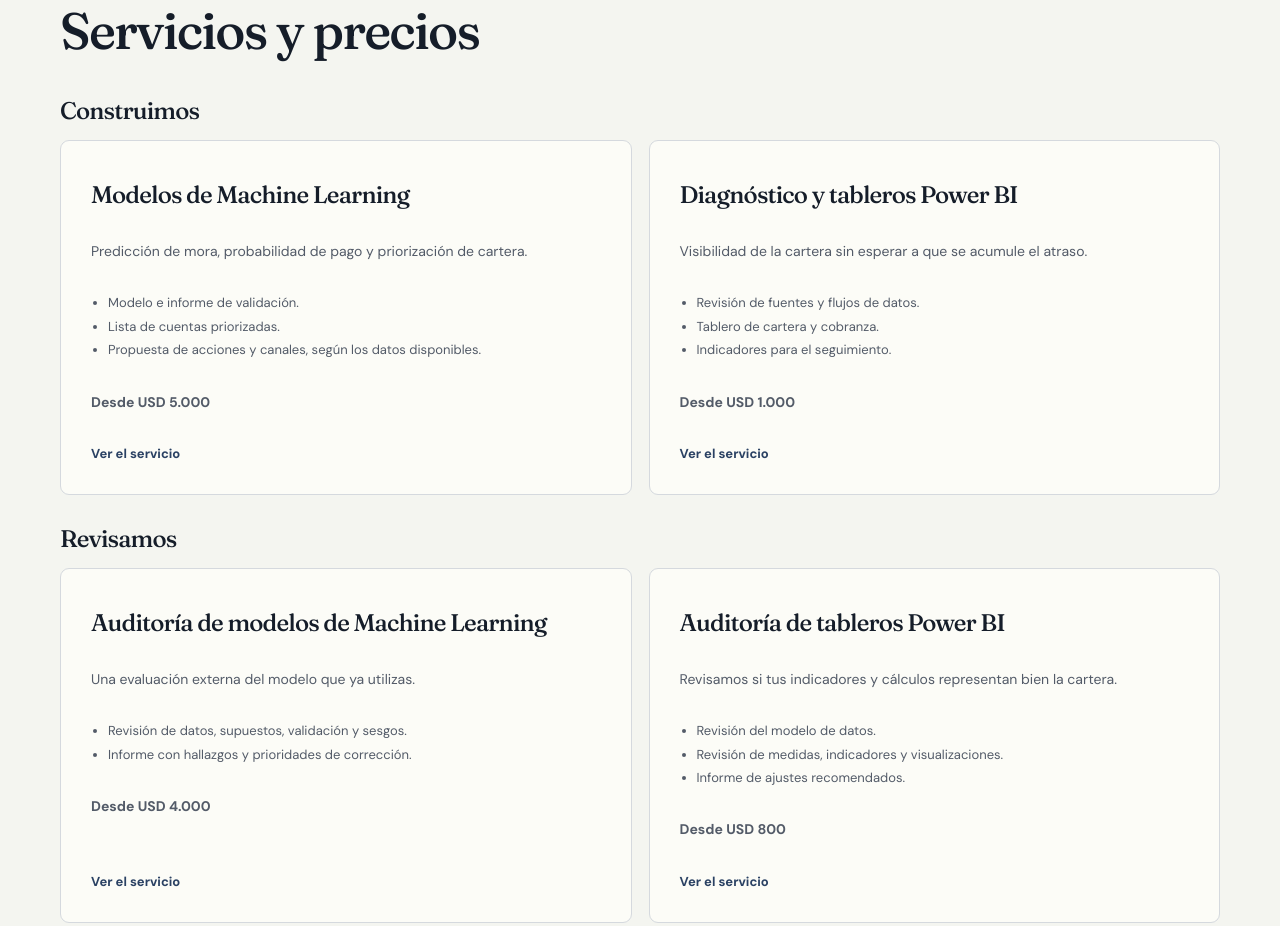
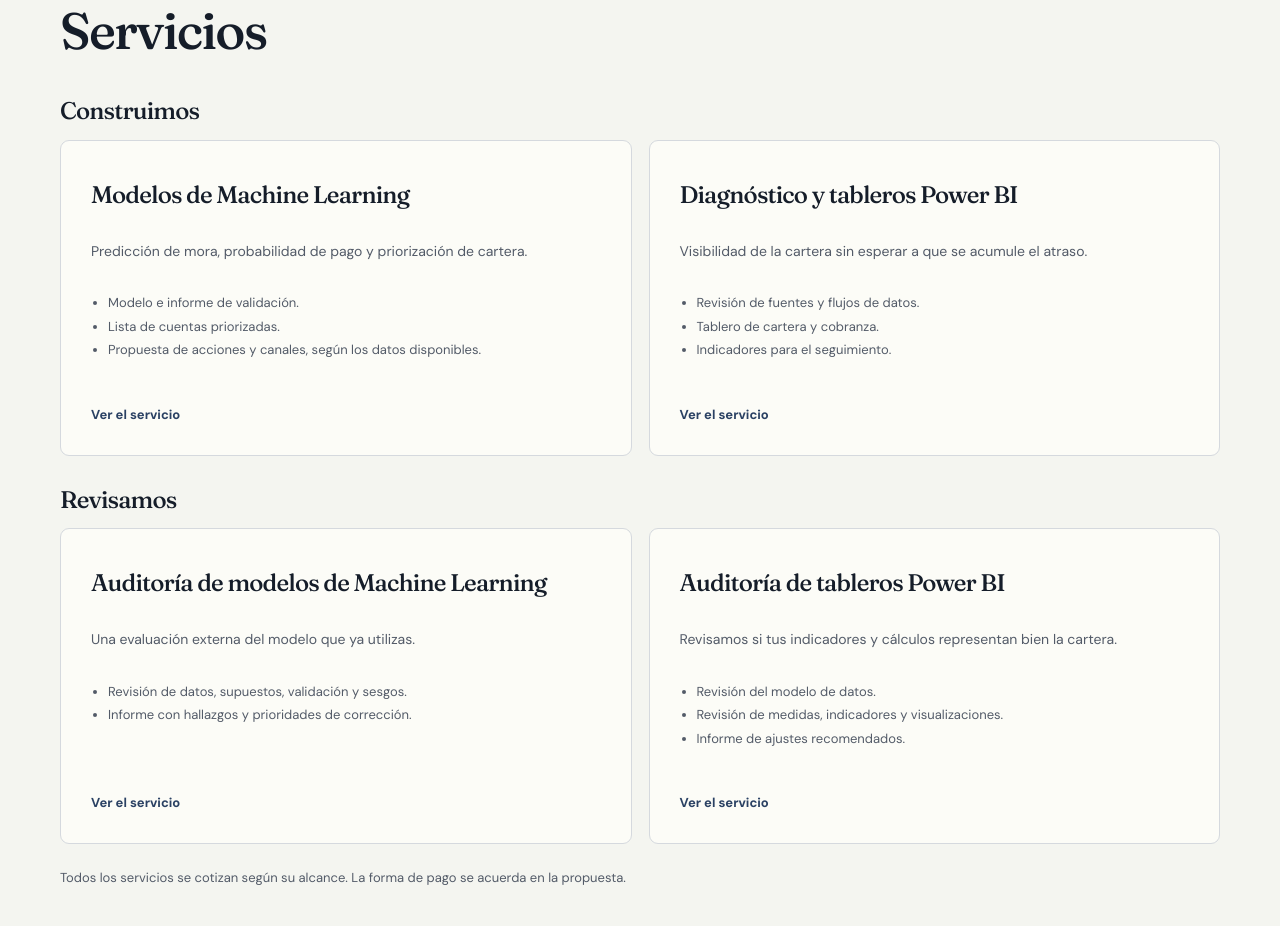
Before and after one commit to QuorumRisk/QuorumRisk.github.io, a plain HTML site: page index.html in a window 1280 px wide. Shown: the part 1516-2442 px from the top of the page. Drawn offline with Linux system fonts and the light colour scheme.

Commit message:
Retirar precios públicos y actualizar navegación de servicios: index.html

```diff
--- a/index.html
+++ b/index.html
@@ -138,8 +138,8 @@
       <svg viewBox="0 0 40 40" fill="none" aria-hidden="true"><circle cx="20" cy="20" r="18.4" stroke="#a9b4c4" opacity=".65"/><g stroke="#8e98a8"><path d="M20 8V20M31.4 16.3 20 20M27 30 20 20M13 30 20 20M8.6 16.3 20 20"/></g><g fill="#e2e6eb"><circle cx="20" cy="8" r="2.6"/><circle cx="31.4" cy="16.3" r="2.6"/><circle cx="27" cy="30" r="2.6"/><circle cx="13" cy="30" r="2.6"/><circle cx="8.6" cy="16.3" r="2.6"/></g><circle cx="20" cy="20" r="4.2" fill="#f2bc69"/></svg>
       <span class="logo-text">Quórum <span>Risk</span></span>
     </a>
-    <nav class="nav" aria-label="Navegación principal"><a href="#soluciones">Servicios y precios</a><a href="#casos">Casos</a><a href="#como-empezamos">Cómo empezamos</a></nav>
-    <details class="mobile-nav"><summary>Menú</summary><nav aria-label="Navegación móvil"><a href="#soluciones">Servicios y precios</a><a href="#casos">Casos técnicos</a><a href="#como-empezamos">Cómo empezamos</a><a href="https://cal.com/quorumrisk">Agendar una reunión</a></nav></details>
+    <nav class="nav" aria-label="Navegación principal"><a href="#soluciones">Servicios</a><a href="#casos">Casos</a><a href="#como-empezamos">Cómo empezamos</a></nav>
+    <details class="mobile-nav"><summary>Menú</summary><nav aria-label="Navegación móvil"><a href="#soluciones">Servicios</a><a href="#casos">Casos técnicos</a><a href="#como-empezamos">Cómo empezamos</a><a href="https://cal.com/quorumrisk">Agendar una reunión</a></nav></details>
     <div class="right"><a class="header-cta" href="https://cal.com/quorumrisk">Agendar una reunión</a></div>
   </div></header>
   <main>
@@ -171,13 +171,13 @@
       <li>No sabes cuánto de lo vencido vas a recuperar este trimestre.</li>
     </ul><p class="pain-closing">Si te pasa alguna, empecemos por tus datos de pago. Revisémoslos juntos y entendamos qué nos dicen.</p></div></section>
     <section class="section" id="soluciones" aria-labelledby="servicios-titulo"><div class="wrap">
-      <div class="section-intro"><div><h2 id="servicios-titulo">Servicios y precios</h2></div></div>
+      <div class="section-intro"><div><h2 id="servicios-titulo">Servicios</h2></div></div>
       <div class="service-groups"><div class="service-group"><h3>Construimos</h3><div class="service-cards">
-        <article class="card"><h3>Modelos de Machine Learning</h3><p>Predicción de mora, probabilidad de pago y priorización de cartera.</p><ul class="deliverables"><li>Modelo e informe de validación.</li><li>Lista de cuentas priorizadas.</li><li>Propuesta de acciones y canales, según los datos disponibles.</li></ul><p class="price">Desde USD 5.000</p><a href="/recuperacion-de-cartera-morosa/">Ver el servicio</a></article>
-        <article class="card"><h3>Diagnóstico y tableros Power BI</h3><p>Visibilidad de la cartera sin esperar a que se acumule el atraso.</p><ul class="deliverables"><li>Revisión de fuentes y flujos de datos.</li><li>Tablero de cartera y cobranza.</li><li>Indicadores para el seguimiento.</li></ul><p class="price">Desde USD 1.000</p><a href="/diagnostico-y-tablero-de-cartera/">Ver el servicio</a></article>
+        <article class="card"><h3>Modelos de Machine Learning</h3><p>Predicción de mora, probabilidad de pago y priorización de cartera.</p><ul class="deliverables"><li>Modelo e informe de validación.</li><li>Lista de cuentas priorizadas.</li><li>Propuesta de acciones y canales, según los datos disponibles.</li></ul><a href="/recuperacion-de-cartera-morosa/">Ver el servicio</a></article>
+        <article class="card"><h3>Diagnóstico y tableros Power BI</h3><p>Visibilidad de la cartera sin esperar a que se acumule el atraso.</p><ul class="deliverables"><li>Revisión de fuentes y flujos de datos.</li><li>Tablero de cartera y cobranza.</li><li>Indicadores para el seguimiento.</li></ul><a href="/diagnostico-y-tablero-de-cartera/">Ver el servicio</a></article>
       </div></div><div class="service-group"><h3>Revisamos</h3><div class="service-cards">
-        <article class="card"><h3>Auditoría de modelos de Machine Learning</h3><p>Una evaluación externa del modelo que ya utilizas.</p><ul class="deliverables"><li>Revisión de datos, supuestos, validación y sesgos.</li><li>Informe con hallazgos y prioridades de corrección.</li></ul><p class="price">Desde USD 4.000</p><a href="/auditoria-de-modelos/">Ver el servicio</a></article>
-        <article class="card"><h3>Auditoría de tableros Power BI</h3><p>Revisamos si tus indicadores y cálculos representan bien la cartera.</p><ul class="deliverables"><li>Revisión del modelo de datos.</li><li>Revisión de medidas, indicadores y visualizaciones.</li><li>Informe de ajustes recomendados.</li></ul><p class="price">Desde USD 800</p><a href="/auditoria-de-modelos/#power-bi">Ver el servicio</a></article>
+        <article class="card"><h3>Auditoría de modelos de Machine Learning</h3><p>Una evaluación externa del modelo que ya utilizas.</p><ul class="deliverables"><li>Revisión de datos, supuestos, validación y sesgos.</li><li>Informe con hallazgos y prioridades de corrección.</li></ul><a href="/auditoria-de-modelos/">Ver el servicio</a></article>
+        <article class="card"><h3>Auditoría de tableros Power BI</h3><p>Revisamos si tus indicadores y cálculos representan bien la cartera.</p><ul class="deliverables"><li>Revisión del modelo de datos.</li><li>Revisión de medidas, indicadores y visualizaciones.</li><li>Informe de ajustes recomendados.</li></ul><a href="/auditoria-de-modelos/#power-bi">Ver el servicio</a></article>
       </div></div></div>
       <p class="service-note">Todos los servicios se cotizan según su alcance. La forma de pago se acuerda en la propuesta.</p>
       <div class="service-audience" aria-label="Sectores y cobertura geográfica"><div><h3>Trabajamos con empresas que venden a crédito o a plazos</h3><p>Fintechs y bancos, cooperativas y entidades financieras, comercio y distribución, construcción, agencias de viajes y servicios que cobran en cuotas.</p></div><div><h3>Desde Bogotá, para Latinoamérica</h3><p>Desde Bogotá, Colombia, trabajamos de forma virtual con empresas de México, Argentina, Perú, Bolivia, Chile y el resto de Latinoamérica.</p></div></div>
@@ -215,7 +215,7 @@
         <div class="faq-item"><h4>¿Pueden revisar un modelo o tablero que ya tenemos?</h4><p>Sí. Auditamos modelos de Machine Learning y tableros de Power BI, tanto sus datos como sus cálculos y validación.</p></div>
       </div></details>
       <details class="faq-group"><summary><h3>Precios y alcance</h3></summary><div class="faq-items">
-        <div class="faq-item"><h4>¿Cuánto cuesta y cómo se paga?</h4><p>Los precios desde aparecen en <a href="#soluciones">Servicios y precios</a>. La forma de pago se acuerda en la propuesta.</p></div>
+        <div class="faq-item"><h4>¿Cuánto cuesta y cómo se paga?</h4><p>El precio depende del alcance de cada proyecto. La forma de pago se acuerda en la propuesta.</p></div>
         <div class="faq-item"><h4>¿Trabajan fuera de Colombia?</h4><p>Sí. Desde Bogotá trabajamos de forma virtual con empresas de México, Argentina, Perú, Bolivia, Chile y el resto de Latinoamérica.</p></div>
       </div></details>
     </div></section>
```
